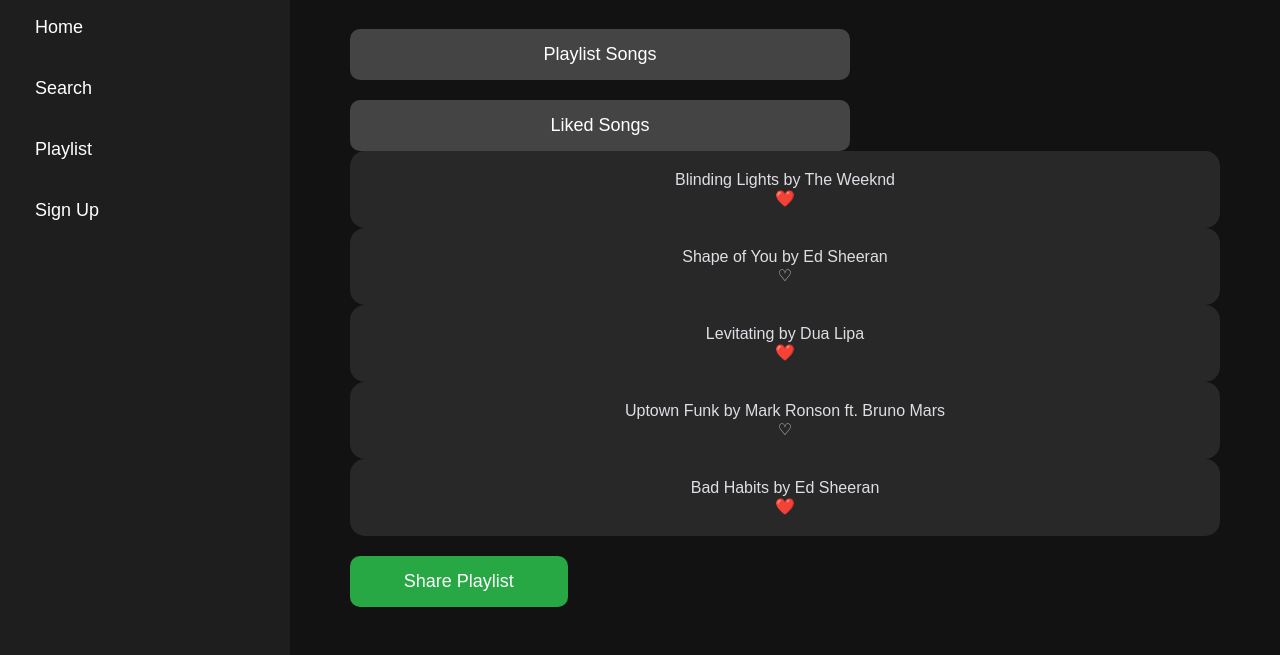
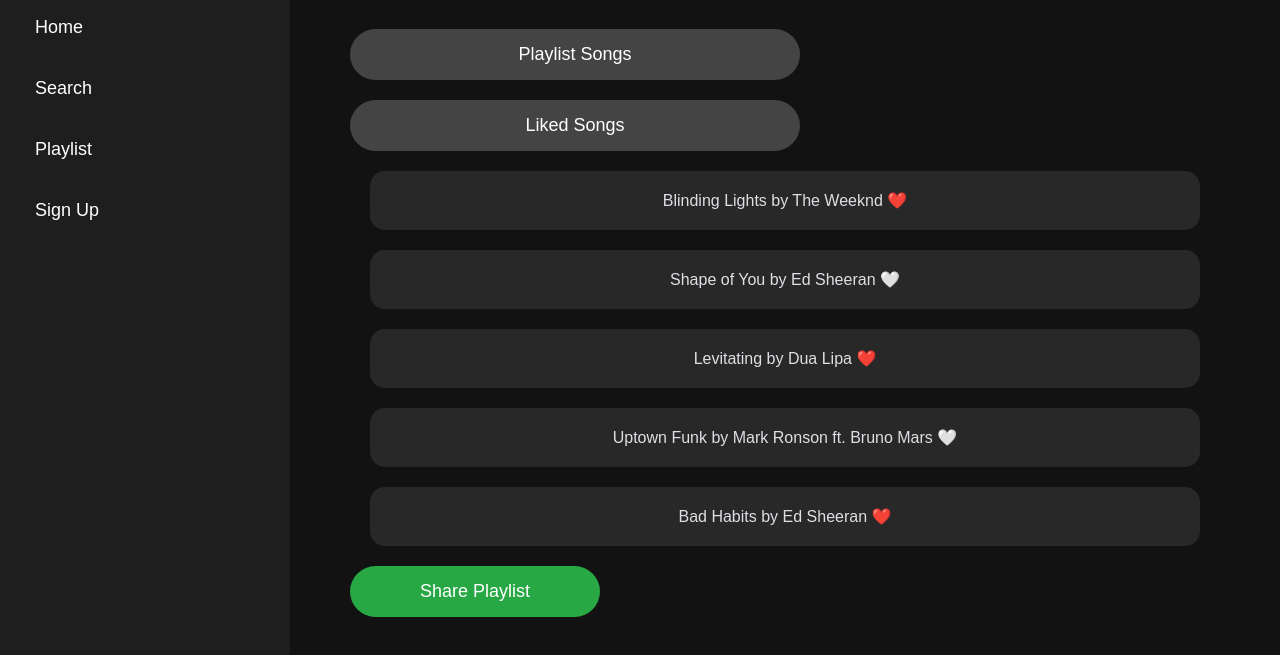
Before and after one commit to mastanbi-ai/Tune_Together, a plain HTML site: page playlist.html in a window 1280 px wide. Both pictures are taken after a click on the button "Playlist Songs". Shown: the part 51-706 px from the top of the page. Drawn offline with Linux system fonts and the light colour scheme.

Commit message:
"playlist page"

```diff
--- a/playlist.css
+++ b/playlist.css
@@ -9,7 +9,7 @@
 
 nav {
     width: 250px;
-    height: 100vh;
+    height: 150vh;
     padding: 20px;
     background-color: #1e1e1e;
     display: flex;
@@ -48,11 +48,11 @@
 }
 
 button {
-    width: 500px;  /* Full width of nav */
+    width: 450px;  /* Full width of nav */
     padding: 15px 20px;  /* Bigger button size */
     font-size: 18px;
     border: none;
-    border-radius: 10px;
+    border-radius: 50px;
     cursor: pointer;
     background-color: #444;
     color: white;
@@ -76,12 +76,16 @@
     border-radius: 15px;
     text-align: center;
     cursor: pointer;
+    gap:20px;
+    margin :20px;
     transition: transform 0.3s, background-color 0.3s;
 }
 
 .song-item:hover {
     transform: scale(1.1);
     background-color: #6A0DAD;
+    gap:20px;
+    margin :10px;
 }
 
 .heart {
@@ -96,10 +100,5 @@
     color: white;
     border: none;
     cursor: pointer;
-    width: 25%;
+    width: 250px;
 }
-
-#sharePlaylist:hover {
-    background-color: #218838;
-    transform: scale(1.1);
-}
--- a/playlist.js
+++ b/playlist.js
@@ -26,9 +26,10 @@
         songs.forEach(song => {
             const songItem = document.createElement('div');
             songItem.classList.add('song-item');
+
             songItem.innerHTML = `
-                <span>${song.title} by ${song.artist}</span>
-                <div>${song.liked ? '❤️' : '♡'}</div>
+                <span class="song-title">${song.title} by ${song.artist}</span>
+                <span class="heart ${song.liked ? 'liked' : ''}">${song.liked ? '❤️' : '🤍'}</span>
             `;
             playlistContainer.appendChild(songItem);
         });
```
Also changed, not shown: playlist.html (line endings or trailing spaces).
